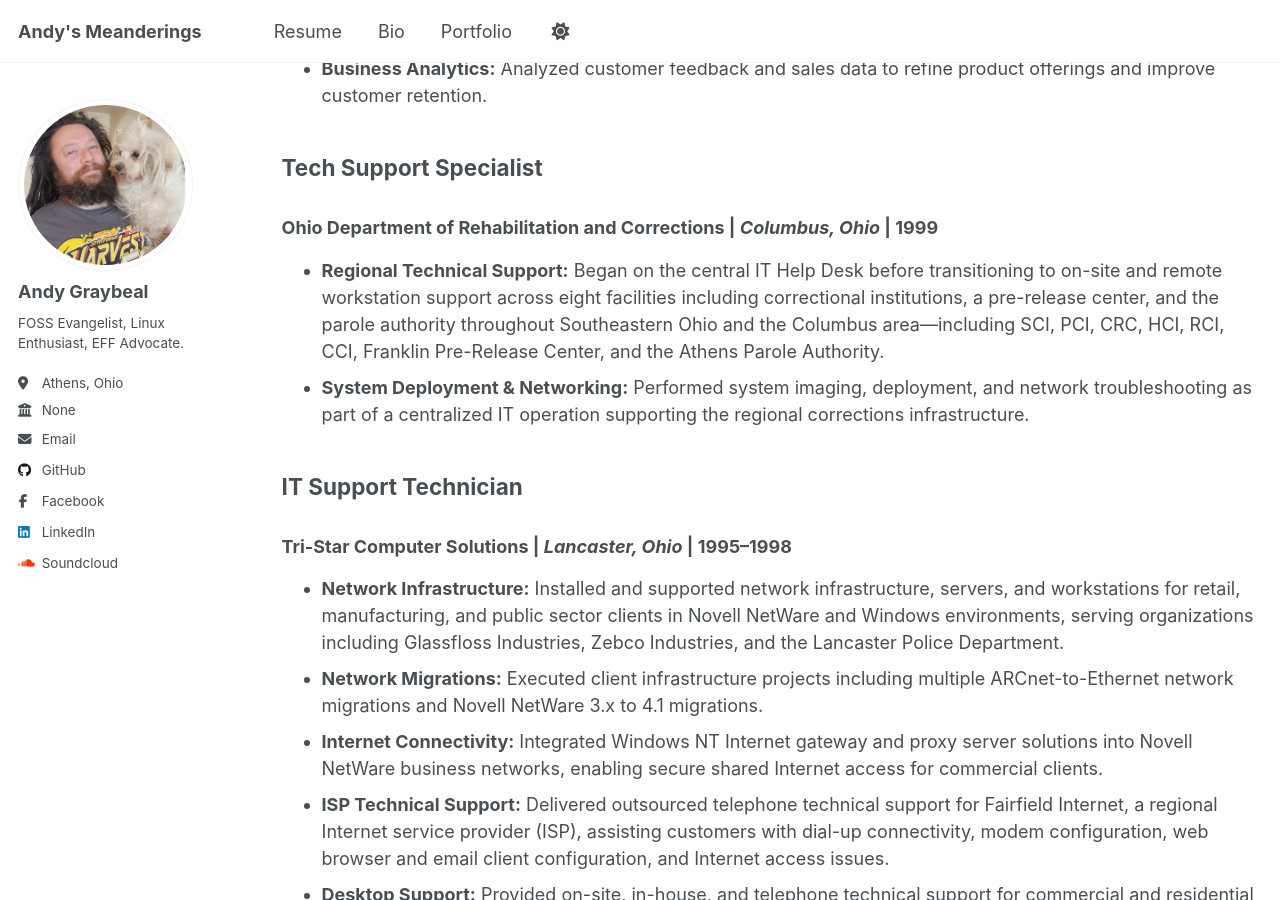
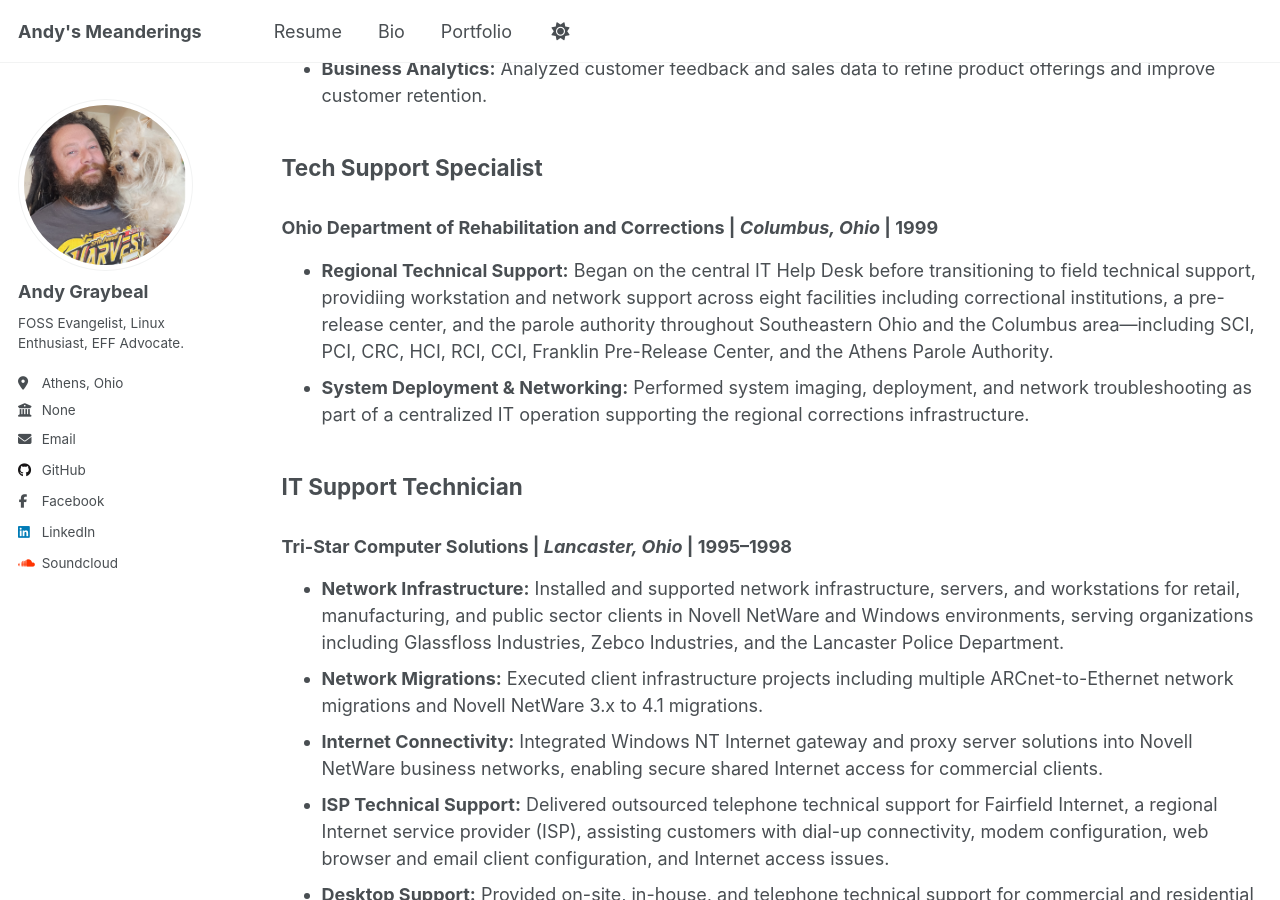
Before and after one commit to andy-graybeal/andy-graybeal.github.io, a Jekyll site: the page built from _pages/resume.md, in a window 1280 px wide and 900 px high, scrolled down 2213 px. Built offline with Jekyll 4.4.1, drawn with Linux system fonts in a browser that asks for light colours; a script that is not in the unit is left out.

```diff
--- a/_pages/resume.md
+++ b/_pages/resume.md
@@ -48,7 +48,7 @@ I have 20+ years of experience supporting information technology infrastructure
 
 ## Tech Support Specialist
 ###  Ohio Department of Rehabilitation and Corrections \| *Columbus, Ohio* \| 1999
-  * **Regional Technical Support:** Began on the central IT Help Desk before transitioning to on-site and remote workstation support across eight facilities including correctional institutions, a pre-release center, and the parole authority throughout Southeastern Ohio and the Columbus area—including SCI, PCI, CRC, HCI, RCI, CCI, Franklin Pre-Release Center, and the Athens Parole Authority.
+  * **Regional Technical Support:** Began on the central IT Help Desk before transitioning to field technical support, providiing workstation and network support across eight facilities including correctional institutions, a pre-release center, and the parole authority throughout Southeastern Ohio and the Columbus area—including SCI, PCI, CRC, HCI, RCI, CCI, Franklin Pre-Release Center, and the Athens Parole Authority.
   * **System Deployment & Networking:** Performed system imaging, deployment, and network troubleshooting as part of a centralized IT operation supporting the regional corrections infrastructure.
 
 ## IT Support Technician
```
